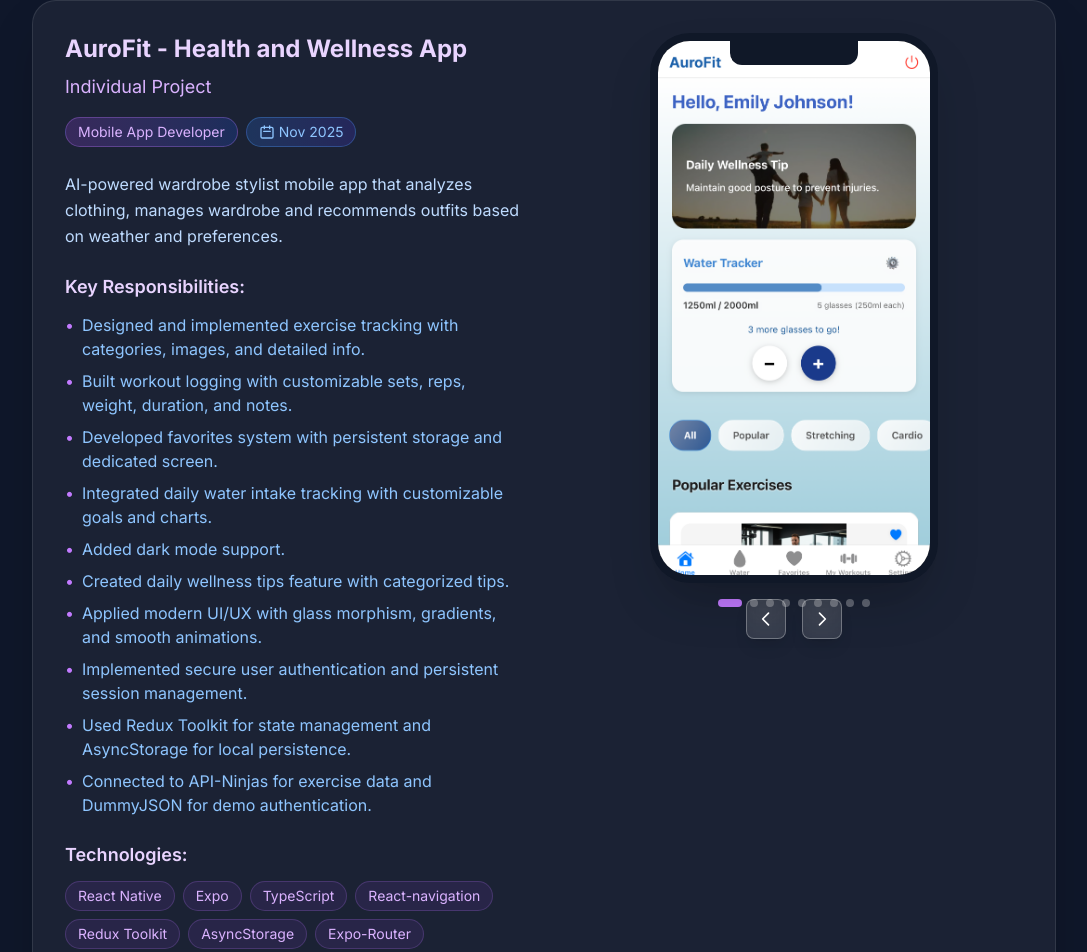
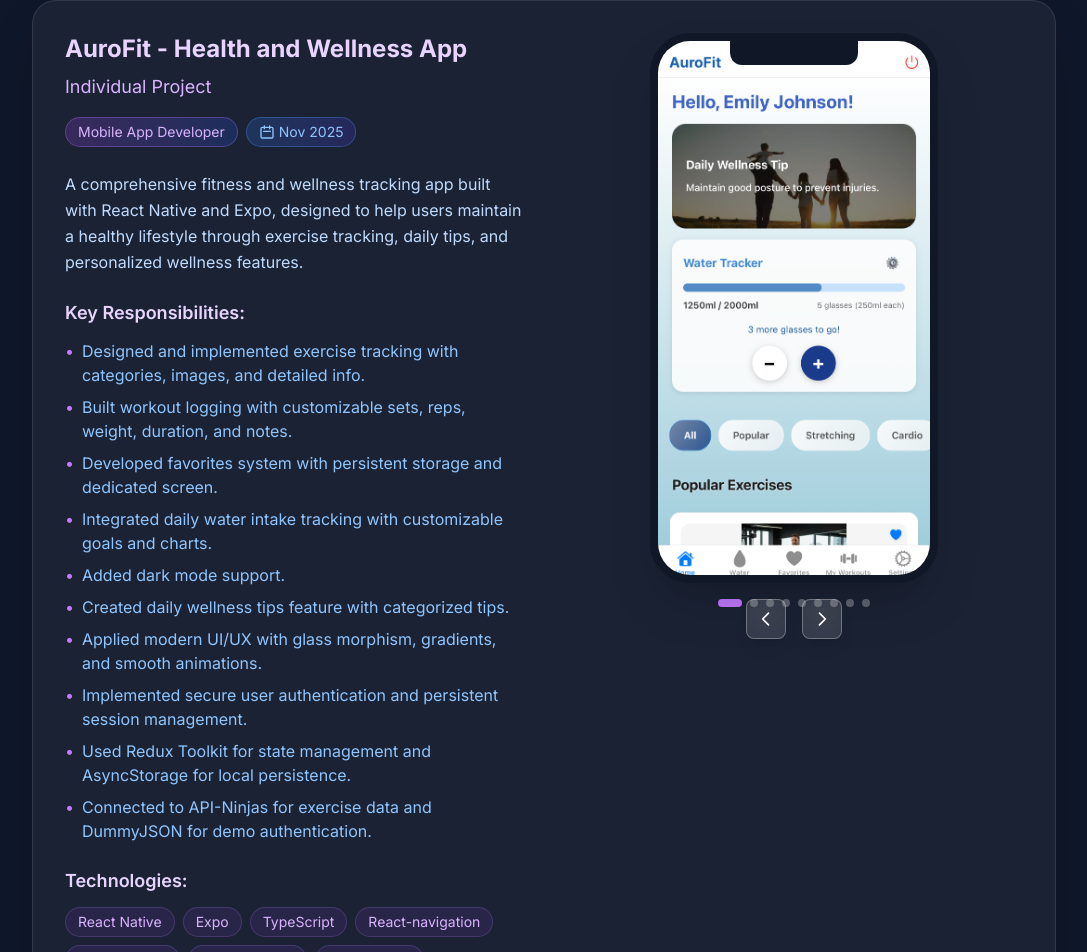
Before and after one commit to SachiniKalansooriya/my-portfolio, a Next.js app: page / in a window 1280 px wide. Shown: the part 9184-10136 px from the top of the page, without its empty margins (96-1183 px from the left). Built offline with nearby package versions, Linux system fonts and the light colour scheme.

Commit message:
Update project description for fitness and wellness tracking app

```diff
--- a/src/app/page.tsx
+++ b/src/app/page.tsx
@@ -466,7 +466,7 @@ export default function Home() {
       role: "Mobile App Developer",
       timeline: "Nov 2025",
       technologies: ["React Native", "Expo", "TypeScript", "React-navigation", "Redux Toolkit", "AsyncStorage","Expo-Router","expo-linear-gradient","API-Ninjas","DummyJSON"],
-      description: "AI-powered wardrobe stylist mobile app that analyzes clothing, manages wardrobe and recommends outfits based on weather and preferences.",
+      description: "A comprehensive fitness and wellness tracking app built with React Native and Expo, designed to help users maintain a healthy lifestyle through exercise tracking, daily tips, and personalized wellness features.",
       responsibilities: [
         "Designed and implemented exercise tracking with categories, images, and detailed info.",
         "Built workout logging with customizable sets, reps, weight, duration, and notes.",
```
